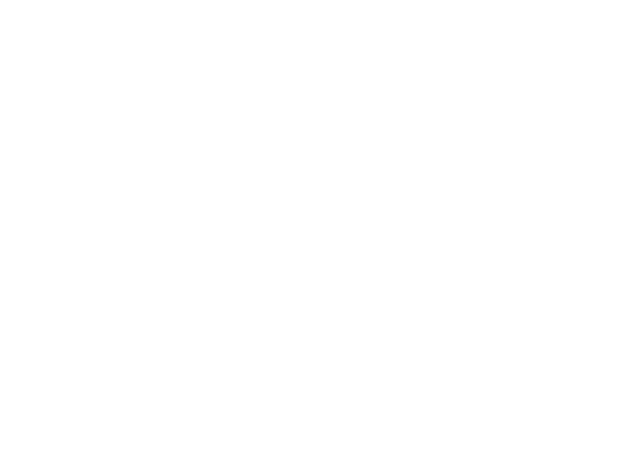
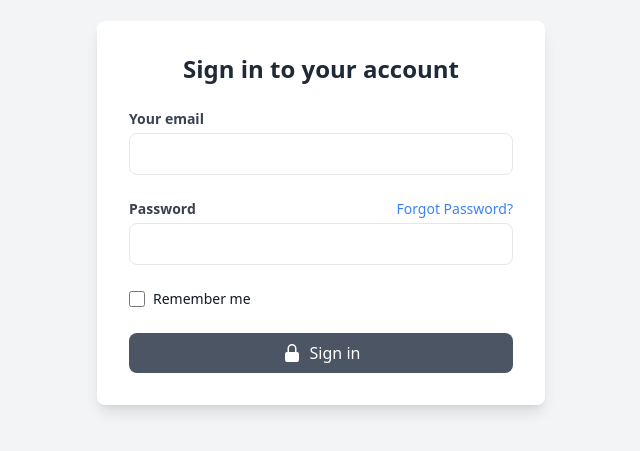
Before and after one commit to goluch/TERMINAL, a React (Vite) app in the folder Client/: page /login in a window 1280 px wide. Before the commit this address had no page. Shown: the part 187-638 px from the top of the page, without its empty margins (319-959 px from the left). Built offline with nearby package versions, Linux system fonts and the light colour scheme.

Commit message:
login page created

```diff
--- a/Client/package.json
+++ b/Client/package.json
@@ -14,7 +14,8 @@
     "@heroicons/react": "^2.2.0",
     "react": "^18.3.1",
     "react-dom": "^18.3.1",
-    "react-router": "^7.1.0"
+    "react-router": "^7.1.0",
+    "react-router-dom": "^7.1.1"
   },
   "devDependencies": {
     "@eslint/js": "^9.15.0",
@@ -31,6 +32,6 @@
     "tailwindcss": "^3.4.15",
     "typescript": "~5.6.2",
     "typescript-eslint": "^8.15.0",
-    "vite": "^6.0.1"
+    "vite": "^6.0.6"
   }
 }
--- /dev/null
+++ b/Client/src/components/Login/LoginForm.tsx
@@ -0,0 +1,134 @@
+import React, { useState } from "react";
+import { LockClosedIcon } from '@heroicons/react/20/solid';
+import { Transition } from '@headlessui/react';
+import { useNavigate } from "react-router-dom";
+
+const LoginForm = () => {
+    const [isLoading, setIsLoading] = useState(false);
+    const [isModalOpen, setIsModalOpen] = useState(false);
+    const [modalMessage, setModalMessage] = useState("");
+    const [modalType, setModalType] = useState<"success" | "error">("success");
+    const [rememberMe, setRememberMe] = useState(false);
+
+    const navigate = useNavigate();
+
+    const handleSubmit = async (e: React.FormEvent<HTMLFormElement>) => {
+        e.preventDefault();
+        setIsLoading(true);
+
+        // Temporary mock response
+        const mockResponse = { success: true, token: "example-token" };
+
+        setTimeout(() => {
+            if (mockResponse.success) {
+                setIsModalOpen(true);
+                setModalMessage("You have successfully logged in!");
+                setModalType("success");
+
+                if (rememberMe) {
+                    localStorage.setItem("authToken", mockResponse.token);
+                  } else {
+                    sessionStorage.setItem("authToken", mockResponse.token);
+                  }
+
+                navigate("/");
+            } else {
+                setIsModalOpen(true);
+                setModalMessage("An error occurred. Please try again.");
+                setModalType("error");
+            }
+            setIsModalOpen(true);
+            setIsLoading(false);
+        }, 2000);
+    };
+
+    const LoadingIndicator = () => (
+        <div className="flex items-center justify-center">
+          <div className="w-5 h-5 border-4 border-blue-500 border-t-transparent rounded-full animate-spin"></div>
+        </div>
+      );
+
+    return (
+        <>
+            <form
+                className="w-full max-w-md p-8 space-y-6 bg-white rounded-lg shadow-lg"
+                onSubmit={handleSubmit}
+            >
+                <h2 className="text-center text-2xl font-bold text-gray-800">
+                    Sign in to your account
+                </h2>
+                <div>
+                    <label htmlFor="email" className="block text-sm font-semibold text-gray-700">
+                        Your email
+                    </label>
+                    <input
+                        id="email"
+                        name="email"
+                        type="email"
+                        required
+                        className="w-full px-3 py-2 mt-1 border rounded-lg focus:ring focus:ring-blue-500"
+                    />
+                </div>
+                <div>
+                    <div className="flex justify-between items-center">
+                        <label htmlFor="password" className="block text-sm font-semibold text-gray-700">
+                            Password
+                        </label>
+                        <a href="#" className="text-sm text-blue-500 hover:underline">
+                            Forgot Password?
+                        </a>
+                    </div>
+                    <input
+                        id="password"
+                        name="password"
+                        type="password"
+                        required
+                        className="w-full px-3 py-2 mt-1 border rounded-lg focus:ring focus:ring-blue-500"
+                    />
+                </div>
+                <div className="flex items-center">
+                        <input
+                            id="remember-me"
+                            name="remember-me"
+                            type="checkbox"
+                            className="h-4 w-4 text-blue-600 focus:ring-blue-500 border-gray-300 rounded"
+                            checked={rememberMe}
+                            onChange={(e) => setRememberMe(e.target.checked)}
+                        />
+                        <label htmlFor="remember-me" className="ml-2 block text-sm text-gray-900">
+                            Remember me
+                        </label>
+                    </div>
+                <button
+                    className={`flex w-full items-center justify-center px-4 py-2 text-white bg-gray-600 rounded-lg ${
+                        isLoading ? 'opacity-50 cursor-not-allowed' : ''
+                      }`}
+                      disabled={isLoading}
+                    >
+                   {isLoading ? <LoadingIndicator /> : <LockClosedIcon className="w-5 h-5 mr-2" />}
+                   {isLoading ? 'Loading...' : 'Sign in'}
+                </button>
+            </form>
+
+            <Transition
+                show={isModalOpen}
+                enter="transition ease-out duration-300"
+                enterFrom="transform opacity-0 translate-y-[-50px]"
+                enterTo="transform opacity-100 translate-y-0"
+                leave="transition ease-in duration-300"
+                leaveFrom="transform opacity-100 translate-y-0"
+                leaveTo="transform opacity-0 translate-y-[-50px]"
+            >
+                <div
+                className={`fixed top-4 left-1/2 transform -translate-x-1/2 z-50 w-96 p-4 rounded-lg shadow-lg ${
+                    modalType === "success" ? "bg-green-500 text-white" : "bg-red-500 text-white"
+                }`}
+                >
+                <p className="text-center">{modalMessage}</p>
+                </div>
+            </Transition>
+        </>
+    )
+};
+
+export default LoginForm;
--- a/Client/src/main.tsx
+++ b/Client/src/main.tsx
@@ -3,12 +3,14 @@ import {BrowserRouter, Route, Routes} from 'react-router'
 import { createRoot } from 'react-dom/client'
 import './index.css'
 import App from './App.tsx'
+import LoginPage from './pages/LoginPage.tsx'
 
 createRoot(document.getElementById('root')!).render(
   <StrictMode>
       <BrowserRouter>
           <Routes>
              <Route path="/" element={ <App/> } />
+             <Route path="/login" element={ <LoginPage/> } />
           </Routes>
       </BrowserRouter>
   </StrictMode>,
--- /dev/null
+++ b/Client/src/pages/LoginPage.tsx
@@ -0,0 +1,14 @@
+import { Suspense } from 'react';
+import LoginForm from '../components/Login/LoginForm';
+
+const LoginPage = () => {
+  return (
+    <div className="flex min-h-screen items-center justify-center bg-gray-100">
+      <Suspense fallback={<div>Loading...</div>}>
+        <LoginForm />
+      </Suspense>
+    </div>
+  );
+};
+
+export default LoginPage;
```
Also changed, not shown: 1 other file (tests, documents, lock files or other folders).
